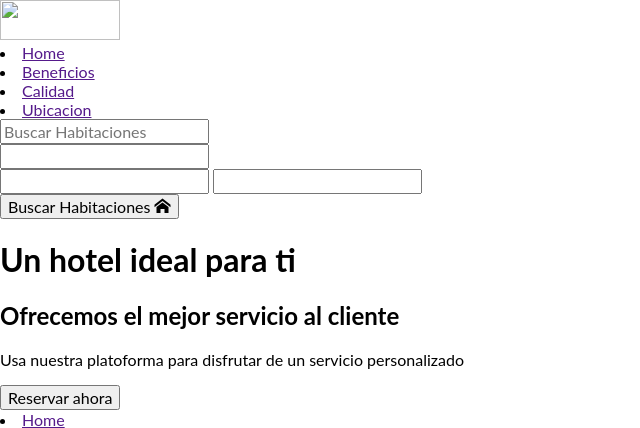
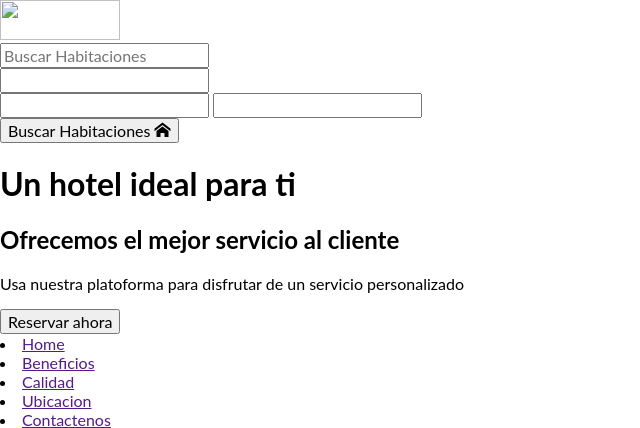
Before and after one commit to Darktowers/DeluxeLine, a PHP site: page / in a window 1280 px wide. Shown: the top 428 px of the page, without its empty margins (0-640 px from the left). Run offline with PHP 8.4, Linux system fonts and the light colour scheme; some web fonts are replaced.

Commit message:
Nuevos estilos menu estructura

```diff
--- a/index.html
+++ b/index.html
@@ -12,7 +12,7 @@
 		<div class="Cabecera-logo">
 			<img class="Cabecera-logoImg" src="" alt="">
 		</div>
-		<div class="Menumovil-icono"></div>
+
 		<div class="Menumovil">
 			<nav class="Menumovil-ul">
 				<li class="Menumovil-item"><a href="" class="Menumovil-link">Home</a></li>
@@ -20,6 +20,11 @@
 				<li class="Menumovil-item"><a href="" class="Menumovil-link">Calidad</a></li>
 				<li class="Menumovil-item"><a href="" class="Menumovil-link">Ubicacion</a></li>
 			</nav>
+		</div>
+		<div class="Menumovil-icono">
+			<span class="Menumovil-grid"></span>
+			<span class="Menumovil-grid"></span>
+			<span class="Menumovil-grid"></span>
 		</div>
 	</header>
 	<section class="Contenido">
--- a/stylus/main.styl
+++ b/stylus/main.styl
@@ -19,3 +19,7 @@ blanco= #fff;
 		&Img
 			width 120px
 			height 40px
+	.Menumovil
+		display none
+	.Menumovil-icono
+		display inline-block
```
Also changed, not shown: css/main.css.
